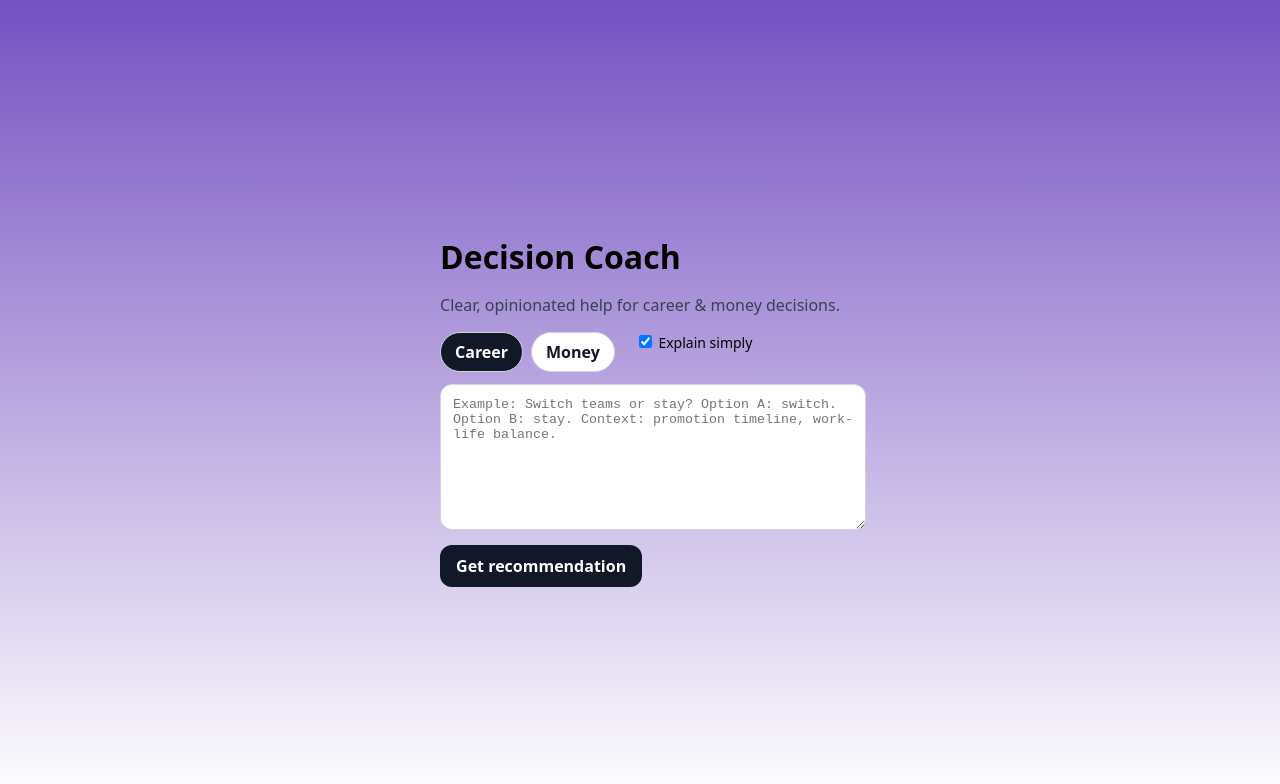
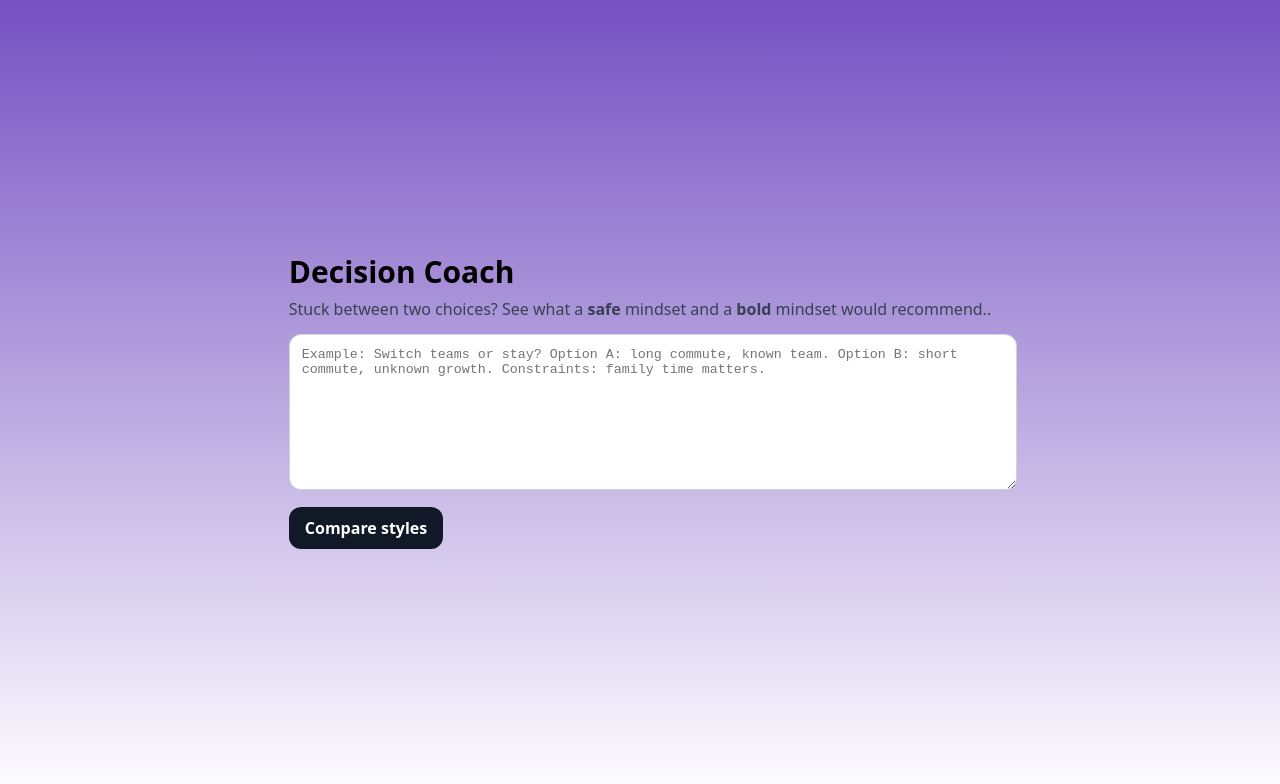
Before and after one commit to medicharlas/amplify-vite-react-template, a React (Vite) app: page / in a window 1280 px wide. Shown: the top 784 px of the page. Built offline with nearby package versions, Linux system fonts and the light colour scheme.

Commit message:
DecisionBot changes-2026-14

```diff
--- a/src/main.tsx
+++ b/src/main.tsx
@@ -1,98 +1,178 @@
-import { useEffect, useMemo, useState } from "react";
+import { useState } from "react";
 import { createRoot } from "react-dom/client";
 import "./index.css";
 
 const API_URL = "https://l93d45v2bl.execute-api.us-east-1.amazonaws.com/prod/";
 
-type Mode = "career" | "money";
-type Explain = "simple" | "normal";
-type Confidence = "High" | "Medium" | "Low";
-
-type DecisionResponse = {
+type Output = {
     recommendation: "A" | "B" | "Tie";
-    confidence: Confidence;
+    confidence: "High" | "Medium" | "Low";
     decision_score: number;
     one_line_summary: string;
     simple_summary: string;
-    score_breakdown: Array<{
-        criterion: string;
-        weight: number;
-        A_score: number;
-        B_score: number;
-        why: string;
-    }>;
+    why_this_works: string[];
+    risks: string[];
     what_would_change_my_mind: string[];
-    follow_up_questions: string[];
+    follow_up_question: string;
 };
 
+type DualOutput = {
+    practical: Output;
+    bold: Output;
+};
+
+function Badge({ text }: { text: string }) {
+    return (
+        <span
+            style={{
+                display: "inline-block",
+                padding: "4px 10px",
+                borderRadius: 999,
+                border: "1px solid #d1d5db",
+                background: "#f9fafb",
+                fontWeight: 800,
+                fontSize: 12,
+                color: "#111827",
+            }}
+        >
+      {text}
+    </span>
+    );
+}
+
 function Meter({ value }: { value: number }) {
-    const pct = Math.max(0, Math.min(100, value));
+    const v = Math.max(0, Math.min(100, value));
     return (
-        <div style={{ maxWidth: 300 }}>
-            <div style={{ fontSize: 12, color: "#374151" }}>
-                Decision score <b>{pct}/100</b>
+        <div style={{ marginTop: 8 }}>
+            <div style={{ display: "flex", justifyContent: "space-between", fontSize: 12, color: "#374151" }}>
+                <span>Decision score</span>
+                <span style={{ fontWeight: 900, color: "#111827" }}>{v}/100</span>
             </div>
-            <div style={{ height: 10, background: "#e5e7eb", borderRadius: 999 }}>
-                <div
-                    style={{
-                        width: `${pct}%`,
-                        height: "100%",
-                        background: "#111827",
-                        borderRadius: 999,
-                    }}
-                />
+            <div style={{ height: 10, background: "#e5e7eb", borderRadius: 999, overflow: "hidden", marginTop: 6 }}>
+                <div style={{ width: `${v}%`, height: "100%", background: "#111827" }} />
             </div>
         </div>
     );
 }
 
-export default function App() {
-    const [mode, setMode] = useState<Mode>("career");
-    const [explain, setExplain] = useState<Explain>("simple");
+function ResultCard({
+                        title,
+                        subtitle,
+                        data,
+                    }: {
+    title: string;
+    subtitle: string;
+    data: Output;
+}) {
+    const [open, setOpen] = useState(false);
+
+    return (
+        <div
+            style={{
+                border: "1px solid #e5e7eb",
+                borderRadius: 14,
+                padding: 14,
+                background: "#fff",
+                minWidth: 0,
+            }}
+        >
+            <div style={{ display: "flex", justifyContent: "space-between", gap: 10, flexWrap: "wrap", alignItems: "center" }}>
+                <div>
+                    <div style={{ fontSize: 18, fontWeight: 900 }}>{title}</div>
+                    <div style={{ fontSize: 13, color: "#374151", marginTop: 2 }}>{subtitle}</div>
+                </div>
+                <Badge text={`Confidence: ${data.confidence}`} />
+            </div>
+
+            <div style={{ marginTop: 10, fontSize: 16 }}>
+                Recommendation: <b>{data.recommendation}</b>
+            </div>
+            <div style={{ marginTop: 6, color: "#111827" }}>{data.simple_summary}</div>
+
+            <Meter value={data.decision_score} />
+
+            <button
+                onClick={() => setOpen((v) => !v)}
+                style={{
+                    marginTop: 12,
+                    padding: "8px 12px",
+                    borderRadius: 10,
+                    border: "1px solid #d1d5db",
+                    background: "#f3f4f6",
+                    color: "#111827",
+                    fontWeight: 800,
+                    cursor: "pointer",
+                }}
+            >
+                {open ? "Hide reasoning" : "Show reasoning"}
+            </button>
+
+            {open ? (
+                <div style={{ marginTop: 12, color: "#0f172a" }}>
+                    <div style={{ fontWeight: 900, marginTop: 8 }}>Why this works</div>
+                    <ul style={{ marginTop: 6 }}>
+                        {data.why_this_works.map((x, i) => (
+                            <li key={i} style={{ lineHeight: 1.5 }}>
+                                {x}
+                            </li>
+                        ))}
+                    </ul>
+
+                    <div style={{ fontWeight: 900, marginTop: 10 }}>Risks</div>
+                    <ul style={{ marginTop: 6 }}>
+                        {data.risks.map((x, i) => (
+                            <li key={i} style={{ lineHeight: 1.5 }}>
+                                {x}
+                            </li>
+                        ))}
+                    </ul>
+
+                    <div style={{ fontWeight: 900, marginTop: 10 }}>What could change your mind</div>
+                    <ul style={{ marginTop: 6 }}>
+                        {data.what_would_change_my_mind.map((x, i) => (
+                            <li key={i} style={{ lineHeight: 1.5 }}>
+                                {x}
+                            </li>
+                        ))}
+                    </ul>
+
+                    <div style={{ fontWeight: 900, marginTop: 10 }}>One question to ask</div>
+                    <div style={{ marginTop: 6 }}>{data.follow_up_question}</div>
+                </div>
+            ) : null}
+        </div>
+    );
+}
+
+function App() {
     const [prompt, setPrompt] = useState("");
-
     const [loading, setLoading] = useState(false);
+    const [out, setOut] = useState<DualOutput | null>(null);
     const [error, setError] = useState("");
-    const [output, setOutput] = useState<DecisionResponse | null>(null);
-    const [showReasoning, setShowReasoning] = useState(false);
-
-    useEffect(() => {
-        document.body.style.overflow = "auto";
-        document.documentElement.style.overflow = "auto";
-    }, []);
-
-    const placeholder = useMemo(
-        () =>
-            mode === "career"
-                ? "Example: Switch teams or stay? Option A: switch. Option B: stay. Context: promotion timeline, work-life balance."
-                : "Example: Invest or save? Option A: invest in index fund. Option B: keep in savings. Context: medium risk, 3–5 years.",
-        [mode]
-    );
 
     async function submit() {
         setError("");
-        setOutput(null);
-        setShowReasoning(false);
+        setOut(null);
 
         if (!prompt.trim()) {
-            setError("Please describe your dilemma.");
+            setError("Please type your dilemma.");
             return;
         }
 
         setLoading(true);
         try {
-            const resp = await fetch(API_URL, {
+            const res = await fetch(API_URL, {
                 method: "POST",
                 headers: { "Content-Type": "application/json" },
-                body: JSON.stringify({ prompt, mode, explain }),
+                body: JSON.stringify({ prompt }),
             });
 
-            const data = await resp.json();
-            if (!resp.ok) throw new Error(data?.error || "Request failed");
+            const data = await res.json();
+            if (!res.ok) throw new Error(data?.error || `HTTP ${res.status}`);
 
-            setOutput(data.output);
+            setOut(data.output as DualOutput);
         } catch (e: any) {
-            setError(e.message || "Something went wrong");
+            setError(e?.message || "Unknown error");
         } finally {
             setLoading(false);
         }
@@ -101,183 +181,66 @@ export default function App() {
     return (
         <div
             style={{
-                maxWidth: 900,
+                maxWidth: 1000,
                 margin: "30px auto",
                 padding: 16,
-                fontFamily:
-                    "system-ui, -apple-system, Segoe UI, Roboto, sans-serif",
+                fontFamily: "system-ui, -apple-system, Segoe UI, Roboto, sans-serif",
             }}
         >
-            {/* Header */}
-            <h1 style={{ fontSize: 32, marginBottom: 4 }}>Decision Coach</h1>
-            <p style={{ color: "#374151", marginBottom: 16 }}>
-                Clear, opinionated help for career & money decisions.
-            </p>
-
-            {/* Controls */}
-            <div style={{ display: "flex", gap: 8, marginBottom: 12 }}>
-                <button
-                    onClick={() => setMode("career")}
-                    style={{
-                        padding: "8px 14px",
-                        borderRadius: 999,
-                        border: "1px solid #d1d5db",
-                        background: mode === "career" ? "#111827" : "#fff",
-                        color: mode === "career" ? "#fff" : "#111827",
-                        fontWeight: 700,
-                    }}
-                >
-                    Career
-                </button>
-                <button
-                    onClick={() => setMode("money")}
-                    style={{
-                        padding: "8px 14px",
-                        borderRadius: 999,
-                        border: "1px solid #d1d5db",
-                        background: mode === "money" ? "#111827" : "#fff",
-                        color: mode === "money" ? "#fff" : "#111827",
-                        fontWeight: 700,
-                    }}
-                >
-                    Money
-                </button>
-
-                <label style={{ marginLeft: 12, fontSize: 14 }}>
-                    <input
-                        type="checkbox"
-                        checked={explain === "simple"}
-                        onChange={(e) =>
-                            setExplain(e.target.checked ? "simple" : "normal")
-                        }
-                    />{" "}
-                    Explain simply
-                </label>
+            <div style={{ display: "grid", gap: 6 }}>
+                <div style={{ fontSize: 30, fontWeight: 900 }}>Decision Coach</div>
+                <div style={{ color: "#374151" }}>
+                    Stuck between two choices? See what a <b>safe</b> mindset and a <b>bold</b> mindset would recommend..
+                </div>
             </div>
 
-            {/* Input */}
             <textarea
                 value={prompt}
                 onChange={(e) => setPrompt(e.target.value)}
-                placeholder={placeholder}
+                placeholder="Example: Switch teams or stay? Option A: long commute, known team. Option B: short commute, unknown growth. Constraints: family time matters."
                 style={{
                     width: "100%",
-                    minHeight: 120,
+                    minHeight: 130,
+                    marginTop: 14,
                     padding: 12,
                     borderRadius: 12,
                     border: "1px solid #d1d5db",
                 }}
             />
 
-            <div style={{ marginTop: 10 }}>
             <button
                 onClick={submit}
                 disabled={loading}
                 style={{
+                    marginTop: 12,
                     padding: "10px 16px",
                     borderRadius: 12,
                     border: "none",
                     background: "#111827",
                     color: "#fff",
-                        fontWeight: 800,
+                    fontWeight: 900,
+                    cursor: loading ? "not-allowed" : "pointer",
                 }}
             >
-                    {loading ? "Thinking…" : "Get recommendation"}
+                {loading ? "Comparing…" : "Compare styles"}
             </button>
+
+            {error ? <div style={{ marginTop: 10, color: "#b91c1c", fontWeight: 700 }}>{error}</div> : null}
+
+            {out ? (
+                <div style={{ marginTop: 16, display: "grid", gridTemplateColumns: "minmax(0,1fr) minmax(0,1fr)", gap: 14 }}>
+                    <ResultCard
+                        title="Practical & safe"
+                        subtitle="Minimize regret, protect downside."
+                        data={out.practical}
+                    />
+                    <ResultCard
+                        title="Bold & growth-oriented"
+                        subtitle="Optimize upside, accept uncertainty."
+                        data={out.bold}
+                    />
                 </div>
-
-            {error && (
-                <div
-                    style={{
-                        marginTop: 12,
-                        padding: 10,
-                        background: "#fee2e2",
-                        color: "#991b1b",
-                        borderRadius: 8,
-                    }}
-                >
-                    {error}
-                </div>
-            )}
-
-            {/* Output */}
-            {output && (
-                <div
-                    style={{
-                        marginTop: 20,
-                        background: "#fff",
-                        border: "1px solid #e5e7eb",
-                        borderRadius: 14,
-                        padding: 16,
-                    }}
-                >
-                    <h2 style={{ marginBottom: 6 }}>
-                        Recommendation: <b>{output.recommendation}</b>
-                    </h2>
-
-                    <p style={{ color: "#111827" }}>
-                        {explain === "simple"
-                            ? output.simple_summary
-                            : output.one_line_summary}
-                    </p>
-
-                    <div style={{ marginTop: 10 }}>
-                        <Meter value={output.decision_score} />
-                        <div
-                            style={{
-                                marginTop: 6,
-                                display: "inline-block",
-                                padding: "4px 10px",
-                                borderRadius: 999,
-                                border: "1px solid #d1d5db",
-                                background: "#f9fafb",
-                                fontWeight: 700,
-                            }}
-                        >
-                            Confidence: {output.confidence}
-                        </div>
-                    </div>
-
-                    <button
-                        onClick={() => setShowReasoning((v) => !v)}
-                        style={{
-                            marginTop: 14,
-                            padding: "8px 14px",
-                            borderRadius: 10,
-                            border: "1px solid #d1d5db",
-                            background: "#f3f4f6",
-                            color: "#111827",          // ✅ force readable text
-                            fontWeight: 700,
-                            cursor: "pointer",
-                        }}
-                        onMouseOver={(e) => {
-                            e.currentTarget.style.background = "#e5e7eb";
-                        }}
-                        onMouseOut={(e) => {
-                            e.currentTarget.style.background = "#f3f4f6";
-                        }}
-                    >
-                        {showReasoning ? "Hide reasoning" : "Show reasoning"}
-                    </button>
-                    {showReasoning && (
-                        <div style={{ marginTop: 14, color: "#0f172a" }}>
-                            <h4>What could change your mind</h4>
-                            <ul>
-                                {output.what_would_change_my_mind.map((x, i) => (
-                                    <li key={i}>{x}</li>
-                                ))}
-                            </ul>
-
-                            <h4 style={{ marginTop: 12 }}>Follow-up questions</h4>
-                            <ul>
-                                {output.follow_up_questions.map((q, i) => (
-                                    <li key={i}>{q}</li>
-                                ))}
-                            </ul>
-                        </div>
-                    )}
-                </div>
-            )}
+            ) : null}
         </div>
     );
 }
```
Lines whose indentation alone changed are shown as unchanged.
